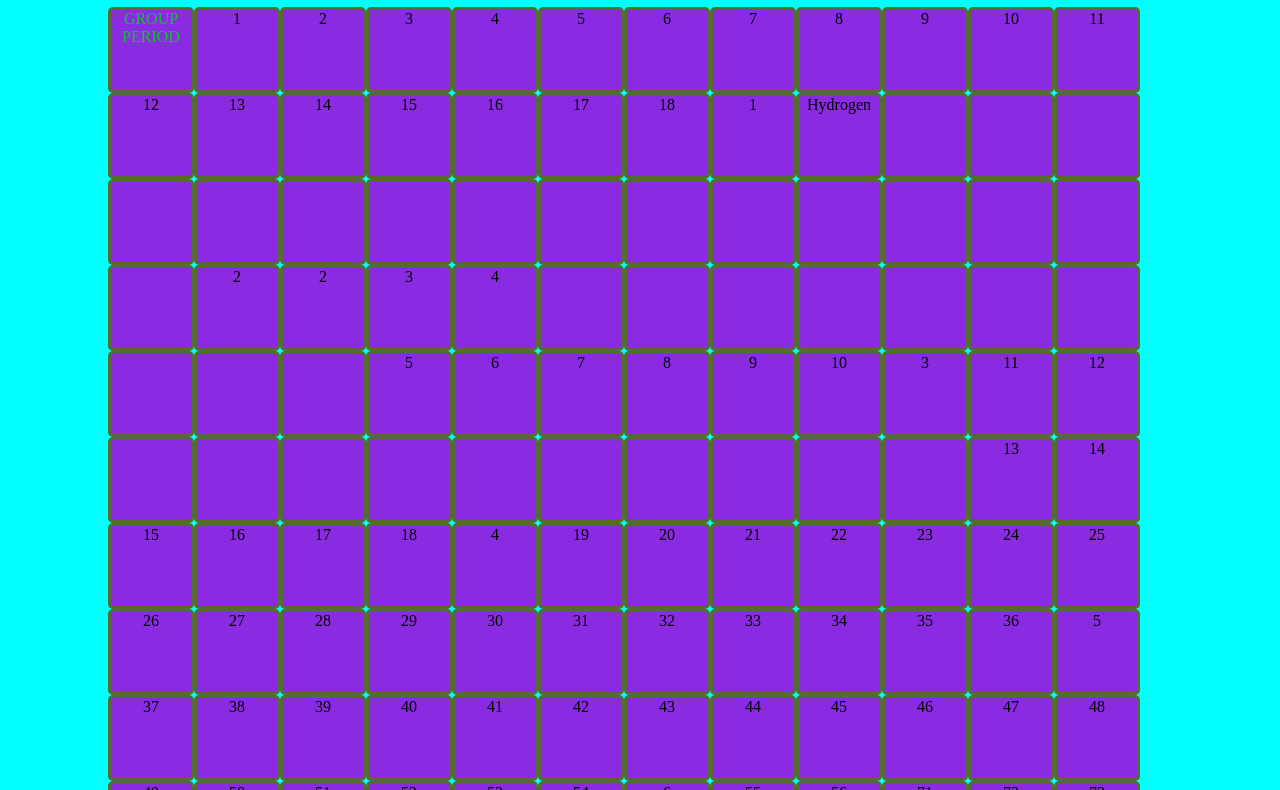
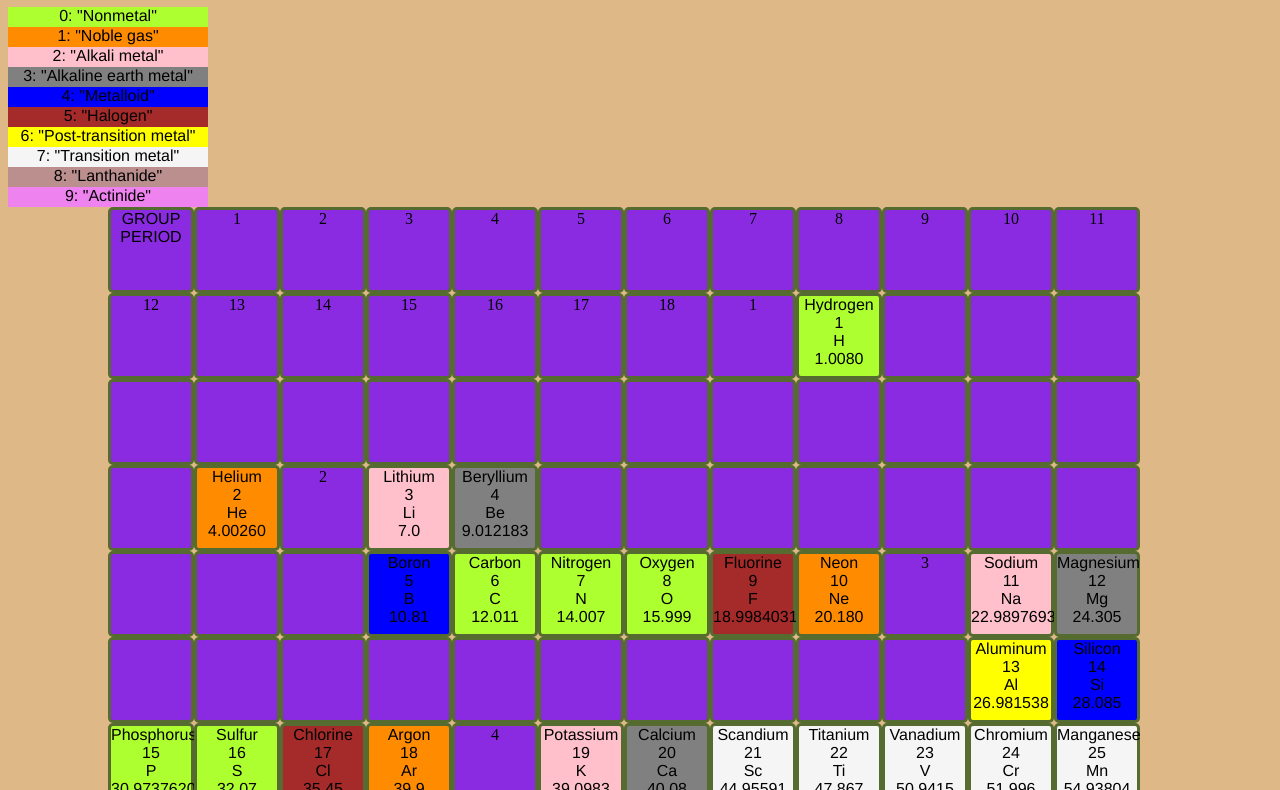
Before and after one commit to zeitatea86/PeriodicTable, a plain HTML site: page index.html in a window 1280 px wide. Shown: the part 73-863 px from the top of the page. Drawn offline with Linux system fonts and the light colour scheme.

Commit message:
Legend and Standard state added

```diff
--- a/css/styles.css
+++ b/css/styles.css
@@ -1,5 +1,5 @@
 body {
-    background-color: aqua;
+    background-color: burlywood;
 }
 
 .elements {
@@ -12,14 +12,27 @@ body {
     float: left;
 }
 
+@keyframes example {
+    0%   {color: blueviolet;}
+    25%  {color: blue;}
+    50%  {color: blueviolet;}
+    100% {color: blue;}
+}
+
 p {
     padding: 0px;
     margin: 0px;
-    color: rgb(8, 201, 34);
+    color: black;
+    font-family: 'Franklin Gothic Medium', 'Arial Narrow', Arial, sans-serif
 }
 
 h1 {
     text-align: center;
+    color:black;
+    font-weight: bolder;
+    animation-name: example;
+    animation-duration: 5s;
+    animation-iteration-count: infinite;
 }
 
 #tableElements {
@@ -28,3 +41,17 @@ h1 {
     margin: 0 100px 0;
     padding: 0;
 }
+
+/* .elements:hover, .elements:focus, .elements:active {
+    background-color: blanchedalmond;
+} */
+
+.HoverClass1:hover {color: blue !important; background-color: turquoise !important; font-weight: bold; font-family: Cambria, Cochin, Georgia, Times, 'Times New Roman', serif;}
+
+.Legend {
+    width: 200px;
+    height: 20px;
+    text-align: center;
+    position: relative;
+    border-radius: 5% solid;
+}
--- a/index.html
+++ b/index.html
@@ -11,6 +11,16 @@
 
 <body>
     <h1>Periodic table (Mendeleev)</h1>
+    <p style="background-color:greenyellow ;" class="Legend">0: "Nonmetal"</p>
+    <p style="background-color:darkorange ;" class="Legend">1: "Noble gas"</p>
+    <p style="background-color:pink;" class="Legend">2: "Alkali metal"</p>
+    <p style="background-color:grey;" class="Legend">3: "Alkaline earth metal"</p>
+    <p style="background-color:blue;" class="Legend">4: "Metalloid"</p>
+    <p style="background-color:brown;" class="Legend">5: "Halogen"</p>
+    <p style="background-color:yellow;" class="Legend">6: "Post-transition metal"</p>
+    <p style="background-color:whitesmoke;" class="Legend">7: "Transition metal"</p>
+    <p style="background-color:rosybrown;" class="Legend">8: "Lanthanide"</p>
+    <p style="background-color:violet;" class="Legend">9: "Actinide"</p>
     <div id="tableElements">
         <div id="firstRow">
             <div class="elements" id="main"><p>GROUP</p><p>PERIOD</p></div>
@@ -181,7 +191,7 @@
             <div class="elements" id="118">118</div>
         </div>
         <div id="ninethRow">
-            <div class="elements" id="">8***</div>
+            <div class="elements" id="">6***</div>
             <div class="elements" id=""></div>
             <div class="elements" id=""></div>
             <div class="elements" id="57">57</div>
@@ -202,7 +212,7 @@
             <div class="elements" id=""></div>
         </div>
         <div id="tenthRow">
-            <div class="elements" id="">8***</div>
+            <div class="elements" id="">7***</div>
             <div class="elements" id=""></div>
             <div class="elements" id=""></div>
             <div class="elements" id="89">89</div>
@@ -222,8 +232,8 @@
             <div class="elements" id=""></div>
             <div class="elements" id=""></div>
         </div>
+    </div>
 
-    </div>
     <script src="js/chemistry.js" type="text/javascript"></script>
 </body>
 
--- a/js/chemistry.js
+++ b/js/chemistry.js
@@ -2510,33 +2510,59 @@ let elementsList={
 // console.log(elementsList.Table.Row[0].Cell[0]);  //1
 // console.log(elementsList.Table.Row[0].Cell[1]);  //H
 // console.log(elementsList.Table.Row[0].Cell[3]);  //1.0084
-
-// for (let i=0;i<10;i++) {
-//     console.log(elementsList.Table.Row[i].Cell[2]);
-// }
-let arrayList=[];
-
-let h=document.getElementById(""+1+"");
-h.innerHTML=elementsList.Table.Row[0].Cell[2];
-// for (let i=0;i<100;i++) {
-//   arrayList.push(elementsList.Table.Row[i].Cell[2]);
-//   var div = document.createElement('div');
-//   div.style.position="relative";
-//   //div.style.color = 'red';
-//   div.innerHTML = "<p>"+elementsList.Table.Row[i].Cell[2]+"</p>"+"<p>"+elementsList.Table.Row[i].Cell[0]+
-//   "</p>"+"<p>"+elementsList.Table.Row[i].Cell[1]+"</p>"+"<p>"+elementsList.Table.Row[i].Cell[3]+"</p>";
-//   div.setAttribute('class', 'elements');
-//   document.body.appendChild(div);
-// }
-
-// for (let i=0;i<18;i++) {
-//   var tr=document.createElement('tr');
-//   var td=document.createElement('td');
-//   td.innerHTML=i+1;
-//   tr.appendChild(td);
-//   document.getElementById("periodicTable").appendChild(tr);
-// }
+// console.log(elementsList.Table.Row[0].Cell[5]); 1s1
+// console.log(elementsList.Table.Row[0].Cell[11]);  Gas
+// console.log(elementsList.Table.Row[0].Cell[15]);  Nonmetal
 
 
+let range = n => [...Array(n).keys()];
+console.log(range(5));
 
-// document.body.appendChild(div);
+///standard state *********
+// 0: "Nonmetal"
+// 1: "Noble gas"
+// 2: "Alkali metal"
+// 3: "Alkaline earth metal"
+// 4: "Metalloid"
+// 5: "Halogen"
+// 6: "Post-transition metal"
+// 7: "Transition metal"
+// 8: "Lanthanide"
+// 9: "Actinide"
+let standardStates=[];
+for (let i=0;i<118;i++) {
+  standardStates.push(elementsList.Table.Row[i].Cell[15]);
+}
+const standardStatesAll =[...new Set(standardStates)];
+console.log(standardStatesAll)
+
+// ******************
+
+for (let i=0;i<118;i++) {
+  let h=document.getElementById(i+1);
+  h.classList.add("HoverClass1");
+  h.innerHTML="<p>"+elementsList.Table.Row[i].Cell[2]+"</p>"+"<p>"+elementsList.Table.Row[i].Cell[0]+
+     "</p>"+"<p>"+elementsList.Table.Row[i].Cell[1]+"</p>"+"<p>"+elementsList.Table.Row[i].Cell[3]+"</p>";
+     if (elementsList.Table.Row[i].Cell[15] ===standardStatesAll[0]) {
+      h.style.backgroundColor="greenyellow";
+     } else if (elementsList.Table.Row[i].Cell[15] ===standardStatesAll[1]) {
+      h.style.backgroundColor="darkorange";
+     } else if (elementsList.Table.Row[i].Cell[15] ===standardStatesAll[2]) {
+      h.style.backgroundColor="pink";
+     } else if (elementsList.Table.Row[i].Cell[15] ===standardStatesAll[3]) {
+      h.style.backgroundColor="grey";
+     } else if (elementsList.Table.Row[i].Cell[15] ===standardStatesAll[4]) {
+      h.style.backgroundColor="blue";
+     } else if (elementsList.Table.Row[i].Cell[15] ===standardStatesAll[5]) {
+      h.style.backgroundColor="brown";
+     } else if (elementsList.Table.Row[i].Cell[15] ===standardStatesAll[6]) {
+      h.style.backgroundColor="yellow";
+     } else if (elementsList.Table.Row[i].Cell[15] ===standardStatesAll[7]) {
+      h.style.backgroundColor="whitesmoke";
+     } else if (elementsList.Table.Row[i].Cell[15] ===standardStatesAll[8]) {
+      h.style.backgroundColor="rosybrown";
+     } else if (elementsList.Table.Row[i].Cell[15] ===standardStatesAll[9]) {
+      h.style.backgroundColor="violet";
+     } else {};
+
+}
```
